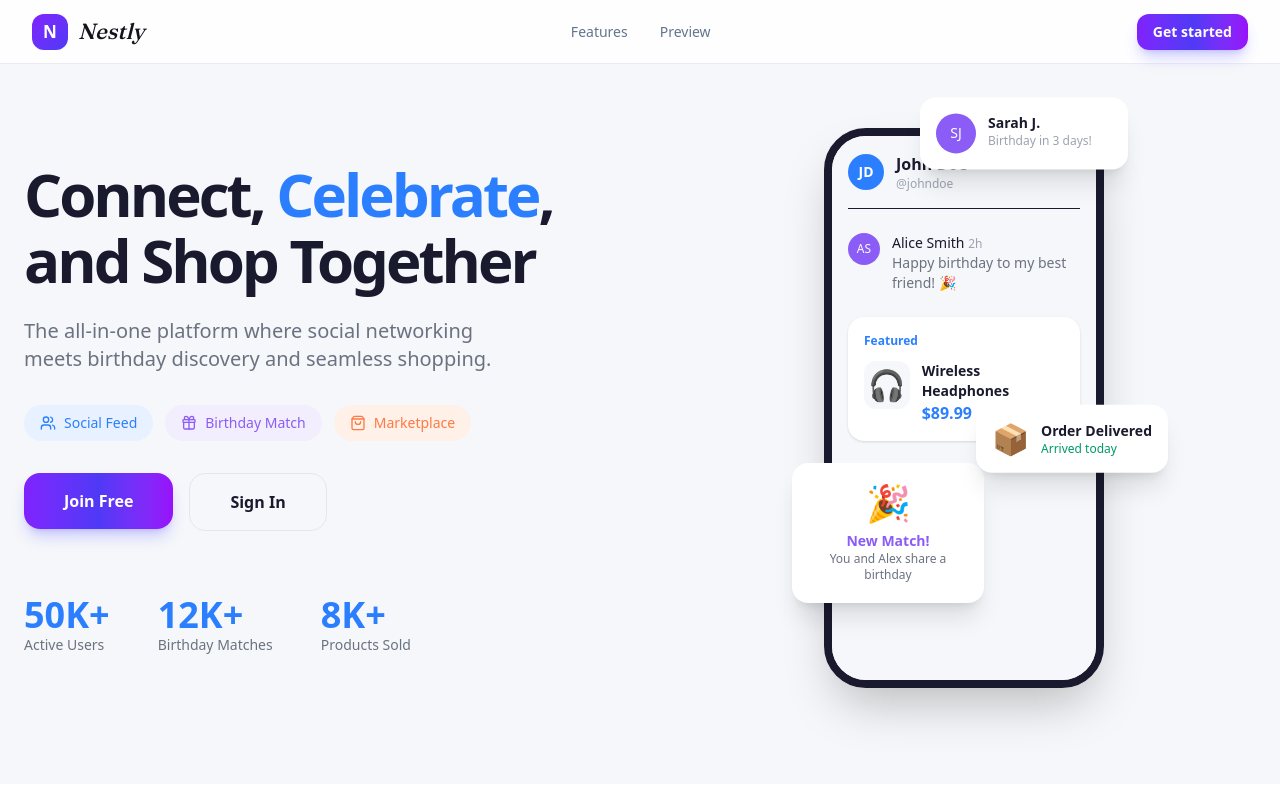
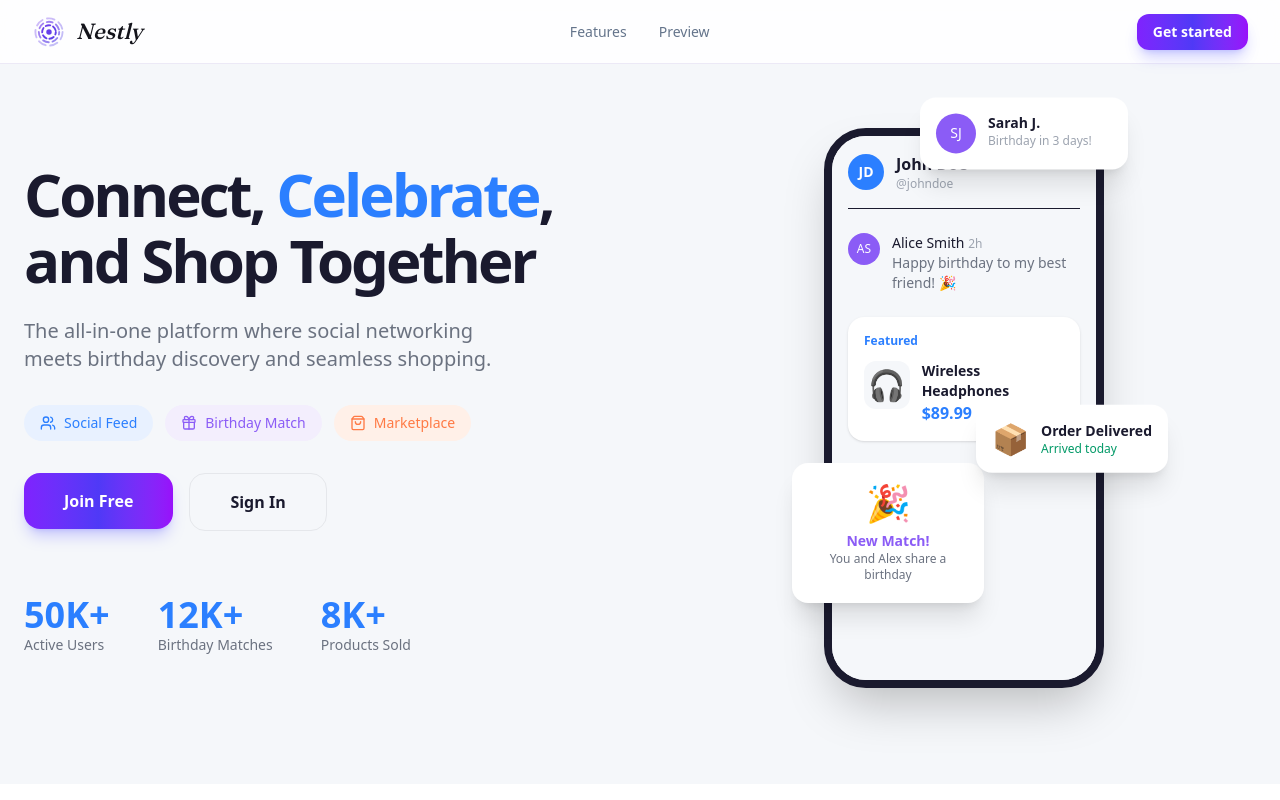
Before and after one commit to Sanmidaniels07/Nestly, a Next.js app: page / in a window 1280 px wide. Shown: the top 800 px of the page. Built offline with nearby package versions, Linux system fonts and the light colour scheme; no server answers.

Commit message:
changes-on-ui

```diff
--- a/src/app/globals.css
+++ b/src/app/globals.css
@@ -70,3 +70,134 @@ body {
 .hover-scroll::-webkit-scrollbar-track {
   background: transparent;
 }
+
+.toast-card {
+  position: relative;
+  display: flex;
+  align-items: flex-start;
+  gap: 12px;
+  min-width: 300px;
+  max-width: 380px;
+  padding: 14px 38px 14px 14px;
+  border-radius: 16px;
+  background: #ffffff;
+  border: 1px solid #ece9f6;
+  box-shadow:
+    0 1px 2px rgba(19, 19, 26, 0.04),
+    0 10px 24px -10px rgba(124, 58, 237, 0.18);
+}
+
+.toast-icon {
+  display: flex;
+  align-items: center;
+  justify-content: center;
+  width: 30px;
+  height: 30px;
+  border-radius: 50%;
+  flex-shrink: 0;
+}
+
+.toast-message {
+  flex: 1;
+  padding-top: 4px;
+  font-size: 13.5px;
+  font-weight: 500;
+  line-height: 1.45;
+  color: #13131a;
+}
+
+.toast-close {
+  position: absolute;
+  top: 10px;
+  right: 10px;
+  display: flex;
+  align-items: center;
+  justify-content: center;
+  width: 20px;
+  height: 20px;
+  border-radius: 8px;
+  color: #94a3b8;
+  opacity: 0;
+  transition: opacity 0.15s ease, background 0.15s ease, color 0.15s ease;
+}
+.toast-card:hover .toast-close {
+  opacity: 1;
+}
+.toast-close:hover {
+  background: #f5f3ff;
+  color: #7c3aed;
+}
+
+.toast-progress {
+  position: absolute;
+  left: 0;
+  bottom: 0;
+  height: 2px;
+  width: 100%;
+  background: var(--toast-accent);
+  opacity: 0.4;
+  transform-origin: left;
+  animation-name: toast-shrink;
+  animation-timing-function: linear;
+  animation-fill-mode: forwards;
+}
+@keyframes toast-shrink {
+  from {
+    transform: scaleX(1);
+  }
+  to {
+    transform: scaleX(0);
+  }
+}
+
+.toast-spin {
+  animation: toast-rotate 0.8s linear infinite;
+}
+@keyframes toast-rotate {
+  to {
+    transform: rotate(360deg);
+  }
+}
+
+.toast-in {
+  animation: toast-enter 0.35s cubic-bezier(0.21, 1.02, 0.73, 1) forwards;
+}
+.toast-out {
+  animation: toast-exit 0.25s cubic-bezier(0.4, 0, 1, 1) forwards;
+}
+@keyframes toast-enter {
+  0% {
+    transform: translateX(24px) scale(0.96);
+    opacity: 0;
+  }
+  60% {
+    transform: translateX(-4px) scale(1.01);
+    opacity: 1;
+  }
+  100% {
+    transform: translateX(0) scale(1);
+    opacity: 1;
+  }
+}
+@keyframes toast-exit {
+  to {
+    transform: translateX(16px) scale(0.96);
+    opacity: 0;
+  }
+}
+
+@media (max-width: 480px) {
+  .toast-card {
+    min-width: 0;
+    max-width: calc(100vw - 32px);
+  }
+}
+
+@media (prefers-reduced-motion: reduce) {
+  .toast-in,
+  .toast-out,
+  .toast-progress,
+  .toast-spin {
+    animation: none !important;
+  }
+}
--- a/src/app/layout.tsx
+++ b/src/app/layout.tsx
@@ -1,8 +1,8 @@
 import Navbar from "../components/ui/navbar";
 import "./globals.css";
 import Providers from "./providers";
-import { Toaster } from "react-hot-toast";
 import { fraunces, jetbrainsMono } from "@/src/lib/fonts";
+import AppToaster from "../components/ui/toaster";
 
 
 export default function RootLayout({
@@ -18,20 +18,7 @@ export default function RootLayout({
           <Navbar/>
           {children}
         </Providers>
-         <Toaster
-          position="top-right"
-          toastOptions={{
-            duration: 4000,
-            style: {
-              borderRadius: "12px",
-              border: "1px solid #ECE9F6",
-              color: "#13131A",
-            },
-            success: {
-              iconTheme: { primary: "#7C3AED", secondary: "#fff" },
-            },
-          }}
-        />
+        <AppToaster />
       </body>
     </html>
   );
--- a/src/components/ui/navbar.tsx
+++ b/src/components/ui/navbar.tsx
@@ -15,6 +15,7 @@ import NotificationBell from "./notification-bell";
 import LogoutConfirmDialog from "./logout-confirm-dialog";
 import GlobalSearch from "./global-search";
 import { useAuth } from "@/src/hooks/use-auth";
+import NestlyMark from "./nestly-mark";
 
 export default function Navbar() {
   const { isAuthenticated, isHydrated } = useAuth();
@@ -26,18 +27,12 @@ export default function Navbar() {
     <nav className="fixed left-0 right-0 top-0 z-50 flex h-16 items-center border-b border-[#ECE9F6] bg-white/85 px-3 backdrop-blur-xl sm:px-5 md:px-8">
       <div className="mx-auto flex w-full max-w-7xl items-center justify-between">
         <Link href="/" className="flex items-center gap-2.5">
-          <div className="flex h-9 w-9 items-center justify-center rounded-xl bg-gradient-to-br from-violet-600 to-indigo-600 text-[17px] font-bold text-white">
-            N
-          </div>
+               <NestlyMark size={34} />
           <span className="font-[family-name:var(--font-fraunces)] text-[22px] italic text-[#13131A]">
             Nestly
           </span>
         </Link>
 
-        {/* Nothing that depends on auth state renders until the initial
-            session check resolves — otherwise every hard refresh flashes
-            the signed-out nav (or the signed-in icons) for a moment, since
-            the store always starts out empty before that check finishes. */}
         {isHydrated && (
           <>
             {!isAuthenticated && (
--- /dev/null
+++ b/src/components/ui/nestly-mark.tsx
@@ -0,0 +1,50 @@
+export default function NestlyMark({ size = 34 }: { size?: number }) {
+  return (
+    <svg
+      width={size}
+      height={size}
+      viewBox="0 0 40 40"
+      fill="none"
+      xmlns="http://www.w3.org/2000/svg"
+      aria-hidden="true"
+    >
+      <defs>
+        <linearGradient id="nestly-mark-gradient" x1="2" y1="2" x2="38" y2="38" gradientUnits="userSpaceOnUse">
+          <stop offset="0%" stopColor="#7C3AED" />
+          <stop offset="100%" stopColor="#4F46E5" />
+        </linearGradient>
+      </defs>
+
+      {/* Outer twig ring */}
+      <circle
+        cx="20" cy="20" r="16"
+        stroke="url(#nestly-mark-gradient)"
+        strokeWidth="2.2"
+        strokeLinecap="round"
+        strokeDasharray="9 5.5"
+        opacity="0.35"
+      />
+      {/* Middle twig ring */}
+      <circle
+        cx="20" cy="20" r="12"
+        stroke="url(#nestly-mark-gradient)"
+        strokeWidth="2.2"
+        strokeLinecap="round"
+        strokeDasharray="7 4.5"
+        strokeDashoffset="4"
+        opacity="0.65"
+      />
+      {/* Inner twig ring */}
+      <circle
+        cx="20" cy="20" r="8"
+        stroke="url(#nestly-mark-gradient)"
+        strokeWidth="2.2"
+        strokeLinecap="round"
+        strokeDasharray="5.5 3.5"
+        strokeDashoffset="2.5"
+      />
+      {/* The egg, held at the center */}
+      <circle cx="20" cy="20" r="3.2" fill="url(#nestly-mark-gradient)" />
+    </svg>
+  );
+}
--- /dev/null
+++ b/src/components/ui/toaster.tsx
@@ -0,0 +1,44 @@
+"use client";
+
+import toast, { Toaster as HotToaster, resolveValue } from "react-hot-toast";
+import { CheckCircle2, XCircle, AlertTriangle, Loader2, X } from "lucide-react";
+
+const VARIANTS = {
+  success: { Icon: CheckCircle2, color: "#059669", bg: "#ECFDF5" },
+  error: { Icon: XCircle, color: "#E11D48", bg: "#FFF1F2" },
+  loading: { Icon: Loader2, color: "#7C3AED", bg: "#F5F3FF" },
+  blank: { Icon: AlertTriangle, color: "#7C3AED", bg: "#F5F3FF" },
+} as const;
+
+export default function AppToaster() {
+  return (
+    <HotToaster position="top-right" gutter={10} containerStyle={{ top: 20, right: 16 }}>
+      {(t) => {
+        const variant = (t.type in VARIANTS ? t.type : "blank") as keyof typeof VARIANTS;
+        const { Icon, color, bg } = VARIANTS[variant];
+        const duration = t.duration && Number.isFinite(t.duration) ? t.duration : 0;
+
+        return (
+          <div
+            className={`toast-card ${t.visible ? "toast-in" : "toast-out"}`}
+            style={{ ["--toast-accent" as string]: color }}
+          >
+            <div className="toast-icon" style={{ background: bg }}>
+              <Icon size={16} color={color} className={t.type === "loading" ? "toast-spin" : ""} />
+            </div>
+
+            <p className="toast-message">{resolveValue(t.message, t)}</p>
+
+            <button aria-label="Dismiss" onClick={() => toast.dismiss(t.id)} className="toast-close">
+              <X size={13} />
+            </button>
+
+            {t.type !== "loading" && duration > 0 && (
+              <span className="toast-progress" style={{ animationDuration: `${duration}ms` }} />
+            )}
+          </div>
+        );
+      }}
+    </HotToaster>
+  );
+}
```
